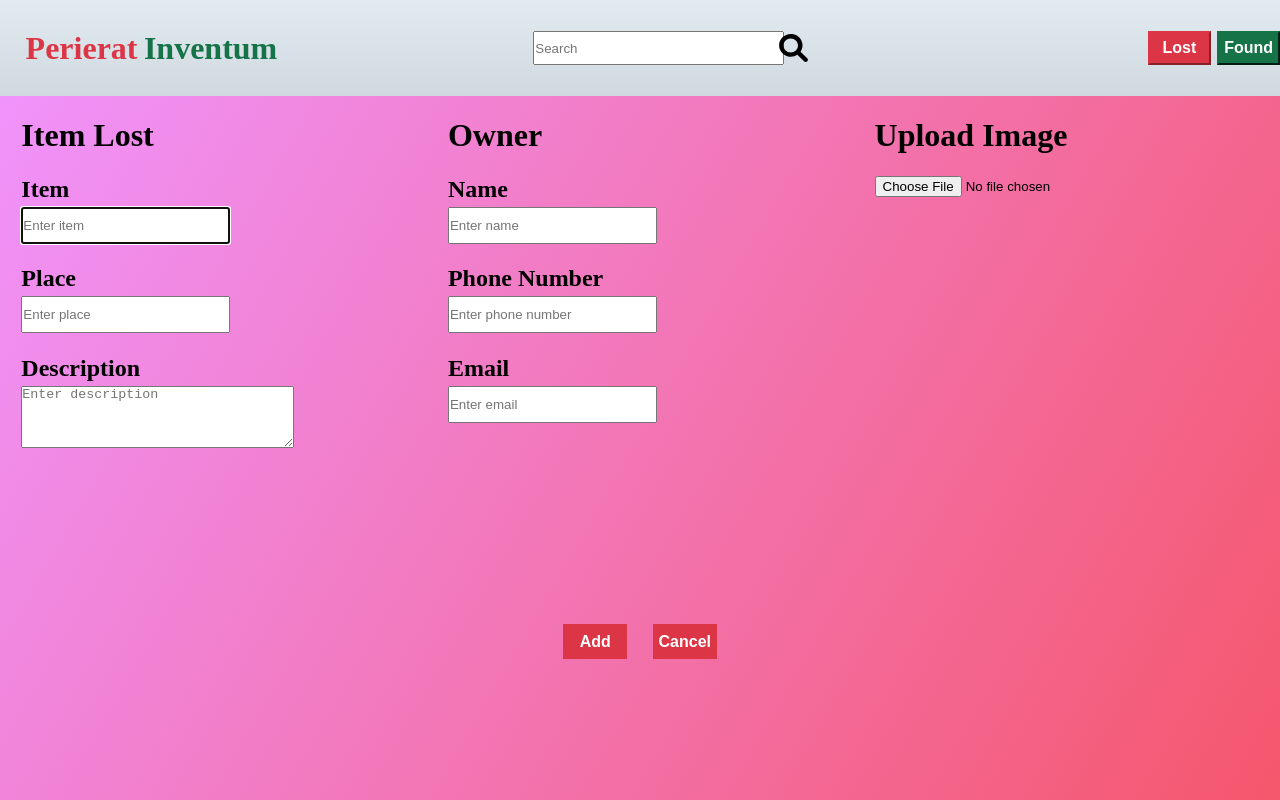
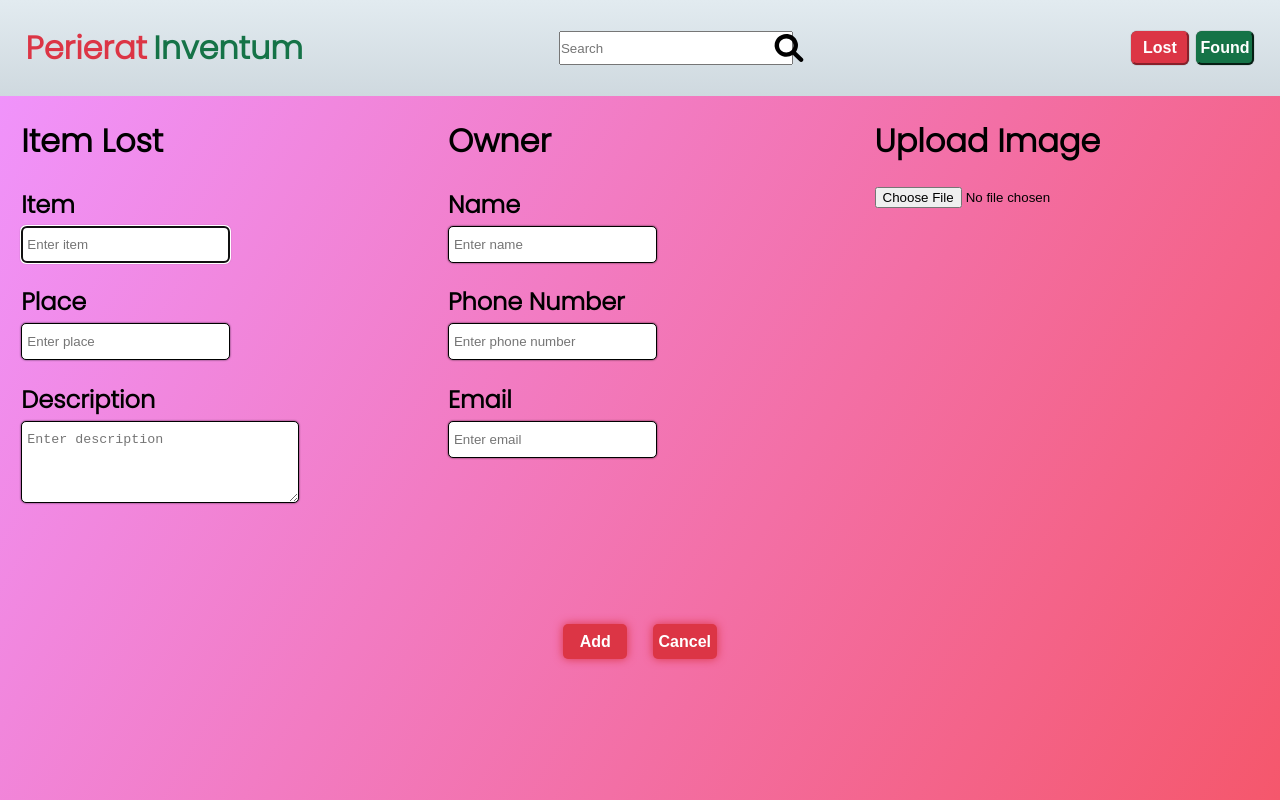
Before and after one commit to sudeep-23-11/Perierat-Inventum, a React (Create React App) app: page /lost in a window 1280 px wide. Built offline with nearby package versions, Linux system fonts and the light colour scheme; no server answers.

Commit message:
Improved Frontend

```diff
--- a/public/index.html
+++ b/public/index.html
@@ -7,6 +7,9 @@
     <meta name="description" content="A website for management of lost and found items">
     <meta name="author" content="Sudeep Kumar Srivastava">
     <title>Perierat Inventum</title>
+    <link rel="preconnect" href="https://fonts.googleapis.com">
+    <link rel="preconnect" href="https://fonts.gstatic.com" crossorigin>
+    <link href="https://fonts.googleapis.com/css2?family=Poppins:wght@300&display=swap" rel="stylesheet">
 
     <link rel="shortcut icon" href="./icons/favicon.svg" type="image/x-icon">
   </head>
--- a/src/components/Header.jsx
+++ b/src/components/Header.jsx
@@ -5,7 +5,7 @@ import '../style/header.css'
 
 export default function Header(props) {
     return (
-        <div id='header'>
+        <div id='header' style={{fontFamily: 'Poppins',}} >
             <h1 id='lost-heading'>Perierat</h1>
             <h1 id='found-heading'>Inventum</h1>
             <input type="search" placeholder='Search' value={props.search} onChange={(e) => props.setSearch(e.target.value)}/>
--- a/src/components/Home.jsx
+++ b/src/components/Home.jsx
@@ -4,7 +4,7 @@ import ItemList from './Item/ItemList'
 
 export default function Home(props) {
     return (
-        <div id='home'>
+        <div id='home' style={{fontFamily: 'Poppins',}}>
             <ItemList color={props.color[0]} list={props.list[0]} setEntity={props.setEntity}/>
             <ItemList color={props.color[1]} list={props.list[1]} setEntity={props.setEntity}/>
         </div>
--- a/src/components/Item/AddItem.jsx
+++ b/src/components/Item/AddItem.jsx
@@ -32,7 +32,7 @@ export default function AddItem(props) {
     }
 
     return (
-        <div id='add-item' style={{background: props.color.background}}>
+        <div id='add-item' style={{background: props.color.background, fontFamily: 'Poppins',}}>
             <div id='ai-item'>
                 <h1>Item {props.color.category}</h1>
                 <label htmlFor="item"><h2>Item</h2></label>
@@ -57,8 +57,13 @@ export default function AddItem(props) {
                 {image ? <img src={image} alt="loading" /> : null}
             </div>
             <div id='ai-button'>
-                <button type='button' style={{background: props.color.button, border: props.color.button}} onClick={addButton}><Link to="/">Add</Link></button>
-                <button type='button' style={{background: props.color.button, border: props.color.button}}><Link to="/">Cancel</Link></button>
+                <button type='button' style={{background: props.color.button,
+                border: props.color.button,
+                boxShadow: `0 0 10px ${props.color.button}`,
+                borderRadius: '5px',
+                }} onClick={addButton}><Link to="/">Add</Link></button>
+                <button type='button' style={{background: props.color.button, border: props.color.button,boxShadow: `0 0 10px ${props.color.button}`,
+                borderRadius: '5px', paddingLeft:'2px', paddingRight:'2px'}}><Link to="/">Cancel</Link></button>
             </div>
         </div>
     )
--- a/src/components/Item/Item.jsx
+++ b/src/components/Item/Item.jsx
@@ -12,7 +12,7 @@ export default function Item(props) {
     }
 
     return (
-        <div id='item' style={{background: props.color.background}}>
+        <div id='item' style={{background: props.color.background, fontFamily: 'Poppins',}}>
             <h1 onClick={viewButton}><Link to="/view" style={{color: "#000000"}}>{props.entity.item}</Link></h1>
             <h3>{props.entity.place}</h3>
             <img src={image} alt="loading" />
--- a/src/components/Item/UpdateItem.jsx
+++ b/src/components/Item/UpdateItem.jsx
@@ -32,7 +32,7 @@ export default function UpdateItem(props) {
     }
 
     return (
-        <div id='add-item' style={{background: props.color.background}}>
+        <div id='add-item' style={{background: props.color.background, fontFamily: 'Poppins',}}>
             <div id='ai-item'>
                 <h1>Item {props.color.category}</h1>
                 <label htmlFor="item"><h2>Item</h2></label>
--- a/src/components/Item/ViewItem.jsx
+++ b/src/components/Item/ViewItem.jsx
@@ -12,7 +12,7 @@ export default function ViewItem(props) {
     }
 
     return (
-        <div id='view-item' style={{background: props.color.background}}>
+        <div id='view-item' style={{background: props.color.background, fontFamily: 'Poppins'}}>
             <div id='vi-item'>
                 <h2>{props.entity.item}</h2>
                 <h2>{props.entity.place}</h2>
--- a/src/style/add-item.css
+++ b/src/style/add-item.css
@@ -26,11 +26,27 @@
     width: 49%;
     margin-top: 1%;
     margin-left: 5%;
+    border: 1px solid black;
+    border-radius: 5px;
+    padding-left: 5px;
+    padding-top: 10px;
+    padding-bottom: 10px;
+    -webkit-box-shadow: 0px 0px 2px 0px rgba(0,0,0,0.75);
+
+
+
+
 }
 
 #ai-item textarea {
     margin-top: 1%;
     margin-left: 5%;
+    border: 1px solid black;
+    border-radius: 5px;
+    padding-left: 5px;
+    padding-top: 10px;
+    padding-bottom: 10px;
+    -webkit-box-shadow: 0px 0px 2px 0px rgba(0,0,0,0.75);
 }
 
 #ai-image {
--- a/src/style/header.css
+++ b/src/style/header.css
@@ -11,6 +11,8 @@
     margin-left: 2%;
     color: #DC3545;
     cursor: default;
+
+
 }
 
 #found-heading {
@@ -42,10 +44,15 @@
     margin-left: 13%;
     background-color: #DC3545;
     border-color: #DC3545;
+    border-radius: 6px;
+    box-shadow: 0px 0px 1px 0px rgba(0,0,0,0.75);
 }
 
 #found-button {
     margin-left: 0.5%;
+    margin-right:2%;
     background-color: #157347;
     border-color: #157347;
+     border-radius: 6px;
+    box-shadow: 0px 0px 1px 0px rgba(0,0,0,0.75);
 }
```
